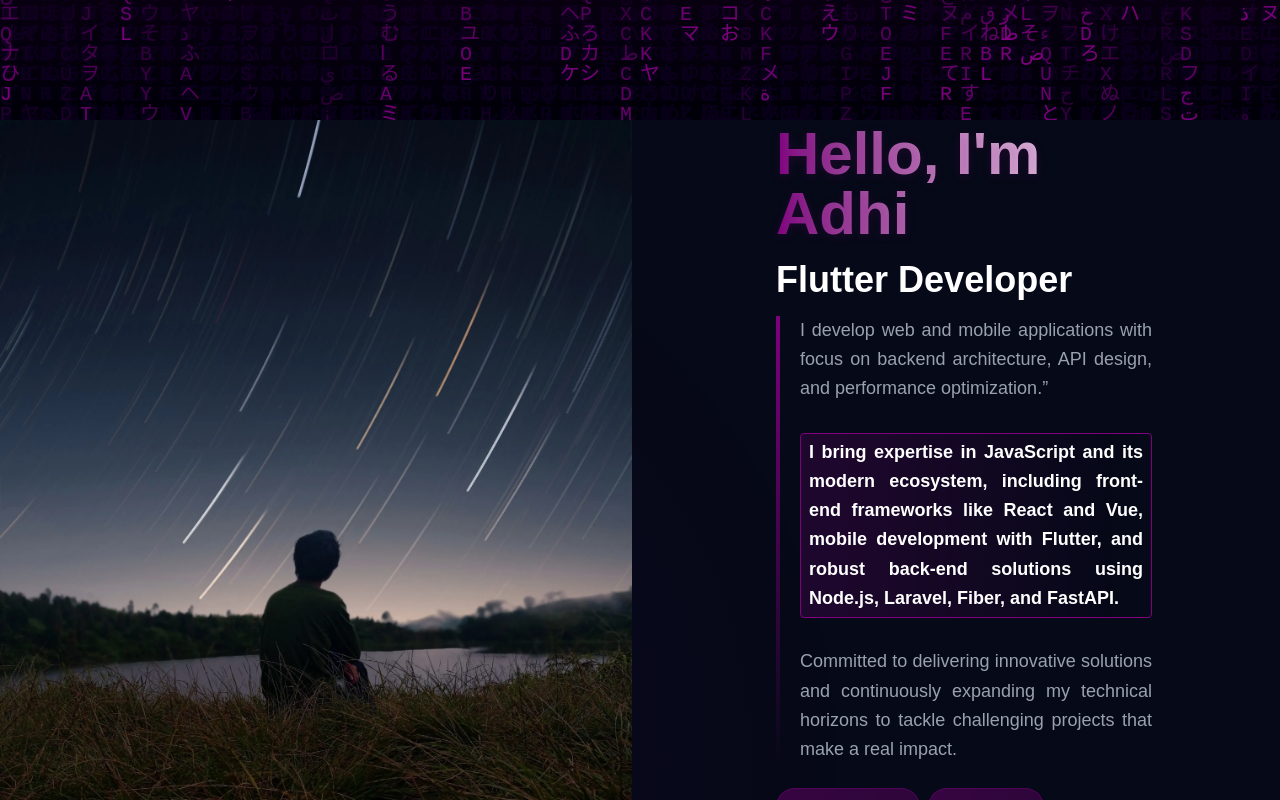
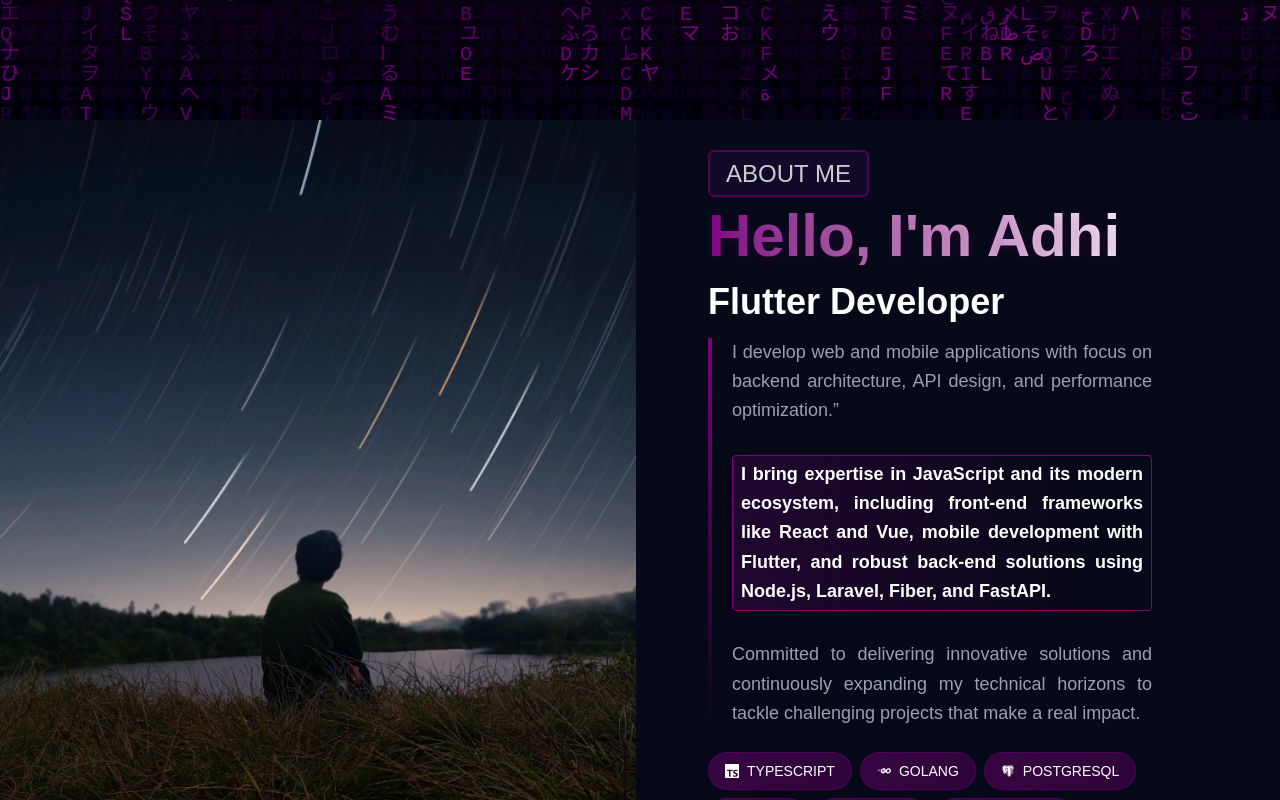
Before and after one commit to NishLy/portofolio, a React (Vite) app: page / in a window 1280 px wide. Shown: the part 680-1480 px from the top of the page. Built offline with nearby package versions, Linux system fonts and the light colour scheme.

Commit message:
refactor: update Navbar button cursor style, enhance scrollbar styles, and rename projects section to experiences

```diff
--- a/src/components/navbar/navbar.tsx
+++ b/src/components/navbar/navbar.tsx
@@ -46,7 +46,7 @@ const Navbar = () => {
       >
         <button
           onClick={handleMenuClick}
-          className="lg:hidden flex flex-col gap-1 p-2"
+          className="lg:hidden flex flex-col gap-1 p-2 cursor-pointer"
           aria-label="Toggle menu"
         >
           <span className="w-6 h-0.5 bg-current"></span>
@@ -56,10 +56,10 @@ const Navbar = () => {
 
         <div
           className={classNames(
-            "lg:flex opacity-100 rounded-2xl w-full text-xl absolute top-full left-0 flex-col items-center gap-4 py-2  lg:static lg:flex-row lg:w-auto lg:bg-transparent lg:gap-16 transition-all duration-300",
+            "lg:flex  rounded-2xl w-full text-xl absolute top-full left-0 flex-col items-center gap-4 py-4 md:py-2  lg:static lg:flex-row lg:w-auto lg:bg-transparent lg:gap-16 transition-all duration-300",
             {
-              "flex opacity-100": menuDropdownOpen,
-              "hidden opacity-0 pointer-events-none": !menuDropdownOpen,
+              "flex ": menuDropdownOpen,
+              "hidden ": !menuDropdownOpen,
             },
           )}
         >
--- a/src/global.css
+++ b/src/global.css
@@ -47,18 +47,16 @@
 }
 
 /* ===== UTILITIES ===== */
-@layer utilities {
-  .scrollbar-custom::-webkit-scrollbar {
-    width: 10px;
-  }
+::-webkit-scrollbar {
+  @apply w-2 h-2;
+}
 
-  .scrollbar-custom::-webkit-scrollbar-track {
-    @apply bg-gray-100 border border-black;
-  }
+::-webkit-scrollbar-track {
+  @apply bg-gray-100 border border-border;
+}
 
-  .scrollbar-custom::-webkit-scrollbar-thumb {
-    background-color: rgb(var(--color-primary));
-  }
+::-webkit-scrollbar-thumb {
+  @apply bg-primary rounded;
 }
 
 /* ===== ANIMATION ===== */
--- a/src/section/about.tsx
+++ b/src/section/about.tsx
@@ -13,7 +13,7 @@ export default function About() {
           "radial-gradient(circle at 20% 80%, rgba(128, 0, 128, 0.05) 0%, transparent 50%)",
       }}
     >
-      <div className="grid gap-2 md:gap-4 w-full h-full grid-cols-1 md:grid-cols-2">
+      <div className="grid gap-2 md:gap-2 w-full h-full grid-cols-1 md:grid-cols-2">
         <div
           className="relative w-full h-screen overflow-hidden"
           style={{
@@ -27,7 +27,7 @@ export default function About() {
             alt="Adhi - Full Stack Developer"
           />
         </div>
-        <div className="flex items-center justify-center w-full h-screen px-8 md:px-32 animate-fadeInUp md:pr-32 ">
+        <div className="flex items-center justify-center w-full h-screen px-8 md:px-16 animate-fadeInUp md:pr-32 ">
           <div className="flex flex-col gap-4 w-full">
             <div className="animate-fadeIn" style={{ animationDelay: "0.2s" }}>
               <SectionHeader>ABOUT ME</SectionHeader>
--- a/src/section/experiences.tsx
+++ b/src/section/experiences.tsx
@@ -29,7 +29,7 @@ export default function Experiences() {
 
   return (
     <div
-      id="projects"
+      id="experiences"
       className="w-screen text-primary text-center flex flex-col items-center px-8 md:px-32  gap-10 py-20 "
     >
       <SectionHeader>EXPERIENCES</SectionHeader>
```
